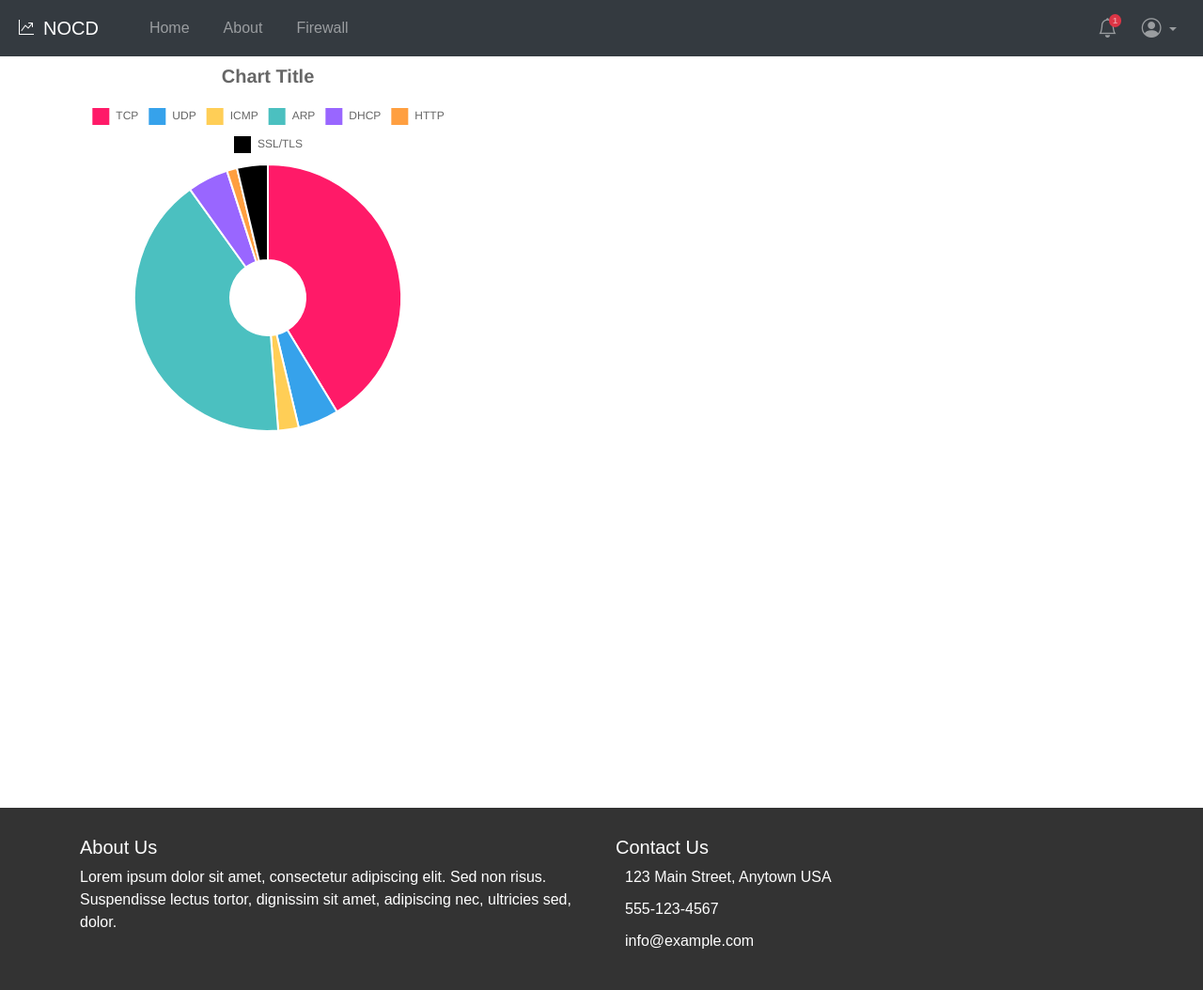
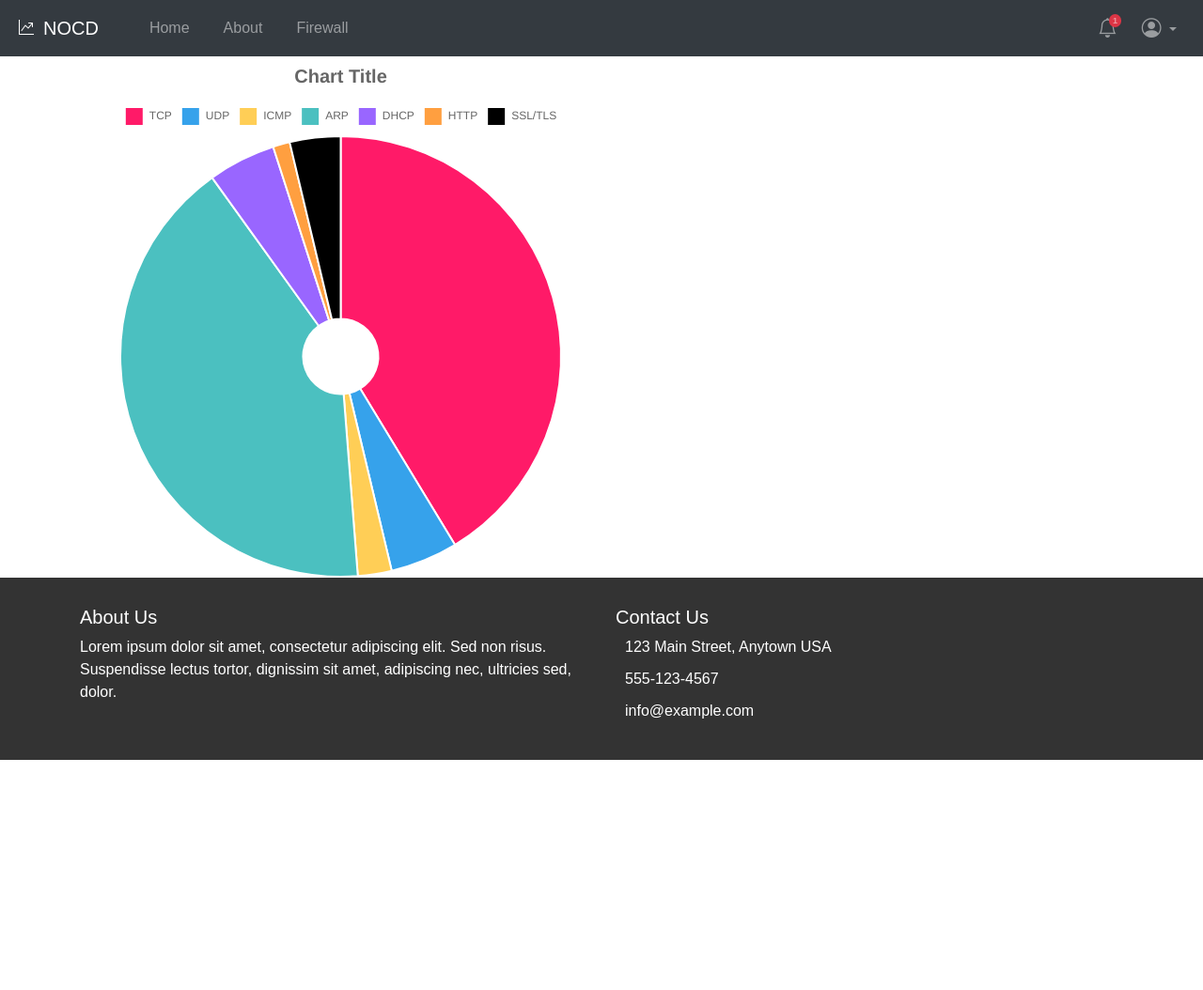
Before and after one commit to IPv18/NOCD, a Django app: page / in a window 1280 px wide. Shown: the whole page at 94% size. After the commit the page ends 809 px from the top, so only its background shows below. Run offline with Django 4.2, Linux system fonts and the light colour scheme; some libraries are stand-ins or nearby versions.

Commit message:
fixed issue with footer not sticking to the bottom

```diff
--- a/src/static/styles/main.css
+++ b/src/static/styles/main.css
@@ -0,0 +1,20 @@
+html,
+body {
+    height: 100%;
+    margin: 0;
+}
+
+.wrapper {
+    display: table;
+    height: 100%;
+    width: 100%;
+}
+
+.content {
+    display: table-row;
+    height: 100%;
+}
+
+.footer {
+    display: table-row;
+}
--- a/src/templates/main.html
+++ b/src/templates/main.html
@@ -12,19 +12,25 @@
 
     <link href="https://cdn.jsdelivr.net/npm/bootstrap-icons@1.5.0/font/bootstrap-icons.css" rel="stylesheet">
 
+    <link rel='stylesheet' href='{% static "styles/main.css" %}'>
+
     {% block header %}
     {% endblock header %}
 </head>
 
 <body>
-    {% include 'navbar.html' %}
-    <div class="container vh-100">
-
-        {% block content %}
-        {% endblock content %}
-
+    <div class="wrapper">
+        {% include "navbar.html" %}
+        <div class="content">
+            <div class="container">
+                {% block content %}
+                {% endblock content %}
+            </div>
+        </div>
+        <div class="footer">
+            {% include "footer.html" %}
+        </div>
     </div>
-    {% include 'footer.html' %}
 </body>
 
 </html>
```
